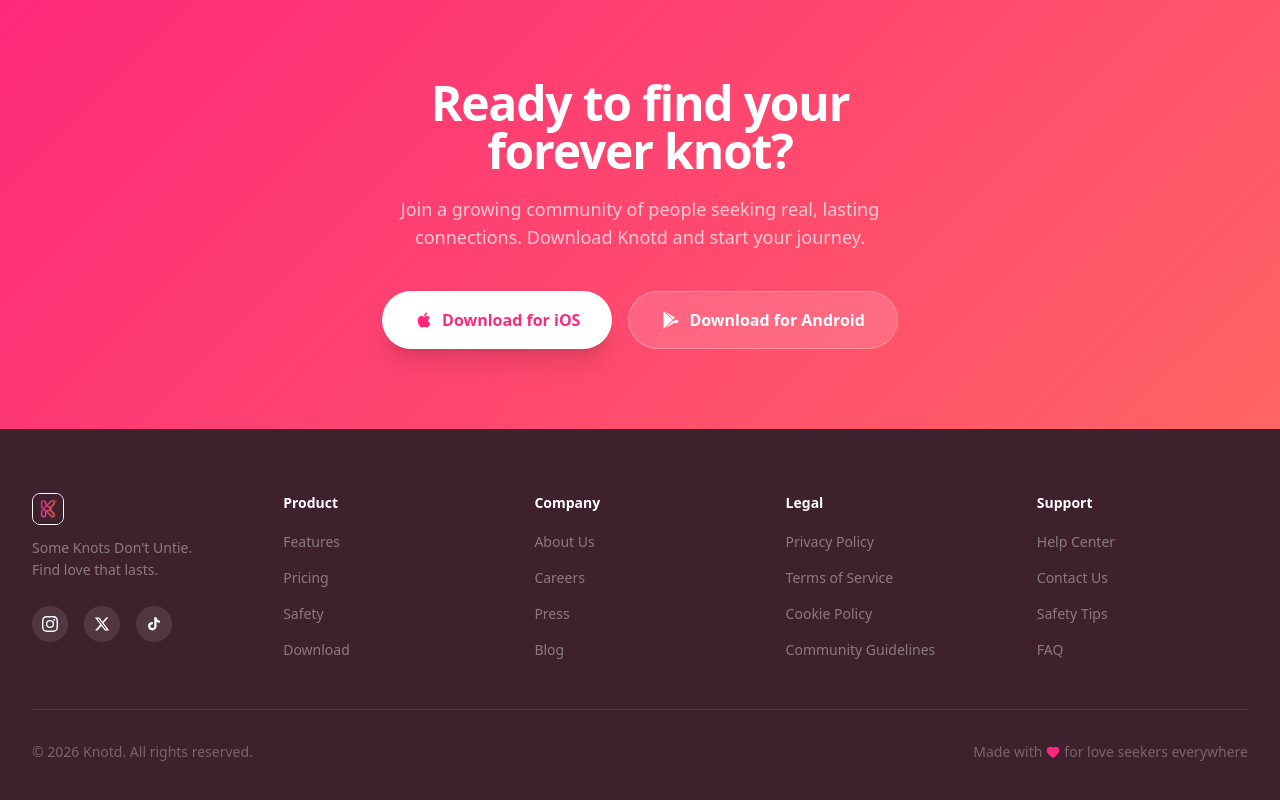
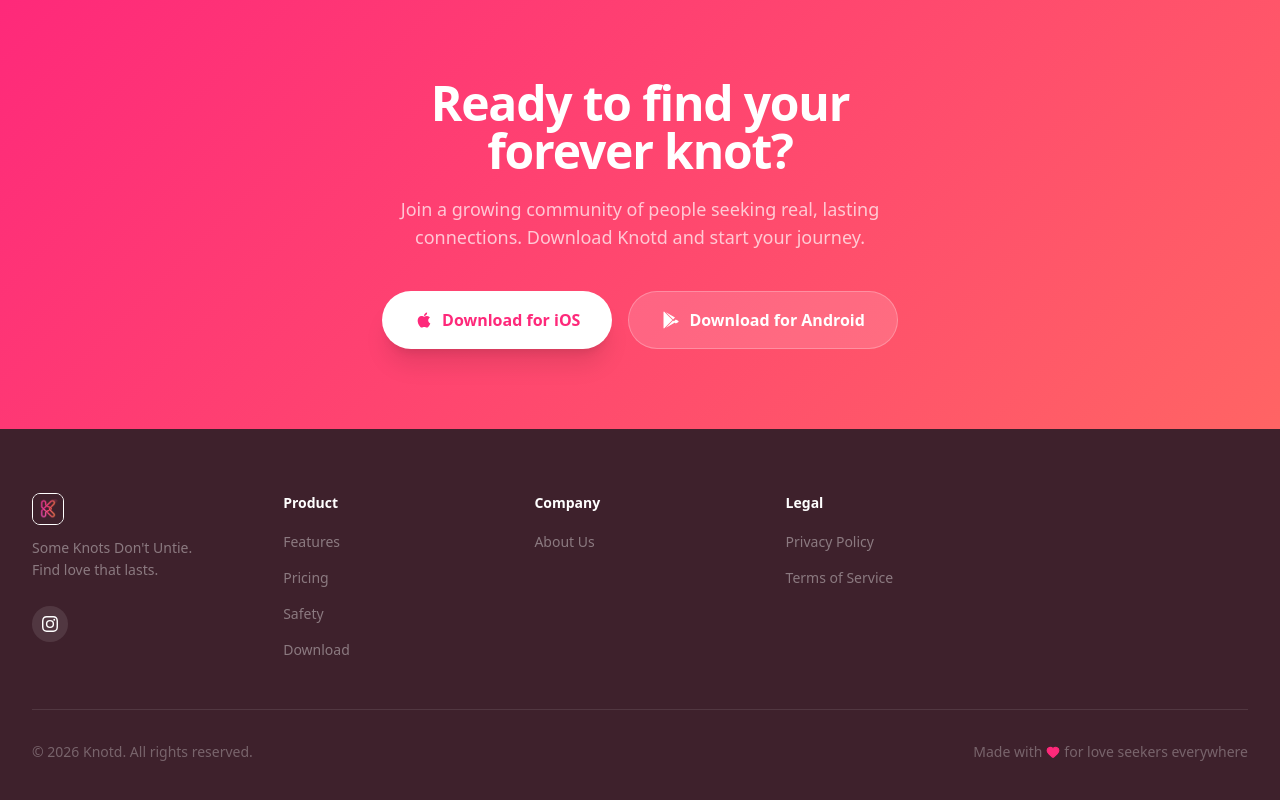
Before and after one commit to shrijanRegmi/knotd-website, a Next.js app: page / in a window 1280 px wide. Shown: the part 8275-9075 px from the top of the page. Built offline with nearby package versions, Linux system fonts and the light colour scheme.

Commit message:
feat: updated footer

```diff
--- a/app/components/Footer.tsx
+++ b/app/components/Footer.tsx
@@ -10,22 +10,17 @@ const footerLinks = {
   ],
   Company: [
     { label: "About Us", href: "/#about" },
-    { label: "Careers", href: "#" },
-    { label: "Press", href: "#" },
-    { label: "Blog", href: "#" },
   ],
   Legal: [
     { label: "Privacy Policy", href: "/privacy" },
     { label: "Terms of Service", href: "/terms" },
-    { label: "Cookie Policy", href: "#" },
-    { label: "Community Guidelines", href: "#" },
   ],
-  Support: [
-    { label: "Help Center", href: "#" },
-    { label: "Contact Us", href: "#" },
-    { label: "Safety Tips", href: "#" },
-    { label: "FAQ", href: "#" },
-  ],
+  // Support: [
+  //   { label: "Help Center", href: "#" },
+  //   { label: "Contact Us", href: "#" },
+  //   { label: "Safety Tips", href: "#" },
+  //   { label: "FAQ", href: "#" },
+  // ],
 };
 
 export default function Footer() {
@@ -84,7 +79,8 @@ export default function Footer() {
               </p>
               <div className="flex gap-4 mt-6">
                 <a
-                  href="#"
+                  href="https://www.instagram.com/knotd.app"
+                  target="_blank"
                   className="w-9 h-9 rounded-full bg-white/10 flex items-center justify-center hover:bg-white/20 transition-colors"
                   aria-label="Instagram"
                 >
@@ -96,7 +92,7 @@ export default function Footer() {
                     <path d="M12 2.163c3.204 0 3.584.012 4.85.07 3.252.148 4.771 1.691 4.919 4.919.058 1.265.069 1.645.069 4.849 0 3.205-.012 3.584-.069 4.849-.149 3.225-1.664 4.771-4.919 4.919-1.266.058-1.644.07-4.85.07-3.204 0-3.584-.012-4.849-.07-3.26-.149-4.771-1.699-4.919-4.92-.058-1.265-.07-1.644-.07-4.849 0-3.204.013-3.583.07-4.849.149-3.227 1.664-4.771 4.919-4.919 1.266-.057 1.645-.069 4.849-.069zM12 0C8.741 0 8.333.014 7.053.072 2.695.272.273 2.69.073 7.052.014 8.333 0 8.741 0 12c0 3.259.014 3.668.072 4.948.2 4.358 2.618 6.78 6.98 6.98C8.333 23.986 8.741 24 12 24c3.259 0 3.668-.014 4.948-.072 4.354-.2 6.782-2.618 6.979-6.98.059-1.28.073-1.689.073-4.948 0-3.259-.014-3.667-.072-4.947-.196-4.354-2.617-6.78-6.979-6.98C15.668.014 15.259 0 12 0zm0 5.838a6.162 6.162 0 100 12.324 6.162 6.162 0 000-12.324zM12 16a4 4 0 110-8 4 4 0 010 8zm6.406-11.845a1.44 1.44 0 100 2.881 1.44 1.44 0 000-2.881z" />
                   </svg>
                 </a>
-                <a
+                {/* <a
                   href="#"
                   className="w-9 h-9 rounded-full bg-white/10 flex items-center justify-center hover:bg-white/20 transition-colors"
                   aria-label="Twitter"
@@ -121,7 +117,7 @@ export default function Footer() {
                   >
                     <path d="M19.59 6.69a4.83 4.83 0 01-3.77-4.25V2h-3.45v13.67a2.89 2.89 0 01-2.88 2.5 2.89 2.89 0 01-2.89-2.89 2.89 2.89 0 012.89-2.89c.28 0 .54.04.79.1v-3.5a6.37 6.37 0 00-.79-.05A6.34 6.34 0 003.15 15.2a6.34 6.34 0 0010.86 4.46 6.3 6.3 0 001.88-4.48V8.76a8.26 8.26 0 004.84 1.56v-3.45a4.85 4.85 0 01-1.14-.18z" />
                   </svg>
-                </a>
+                </a> */}
               </div>
             </div>
 
```
